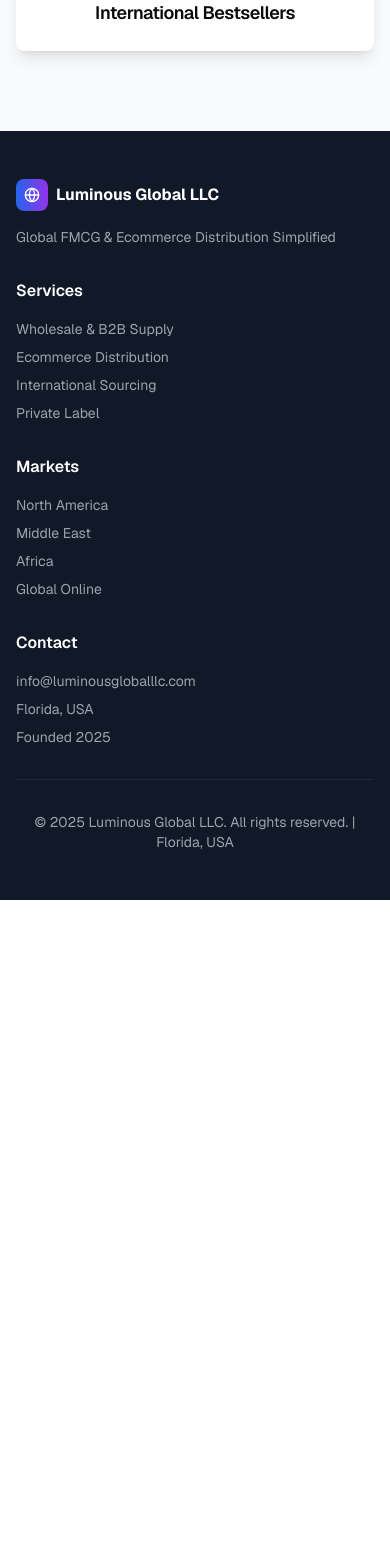
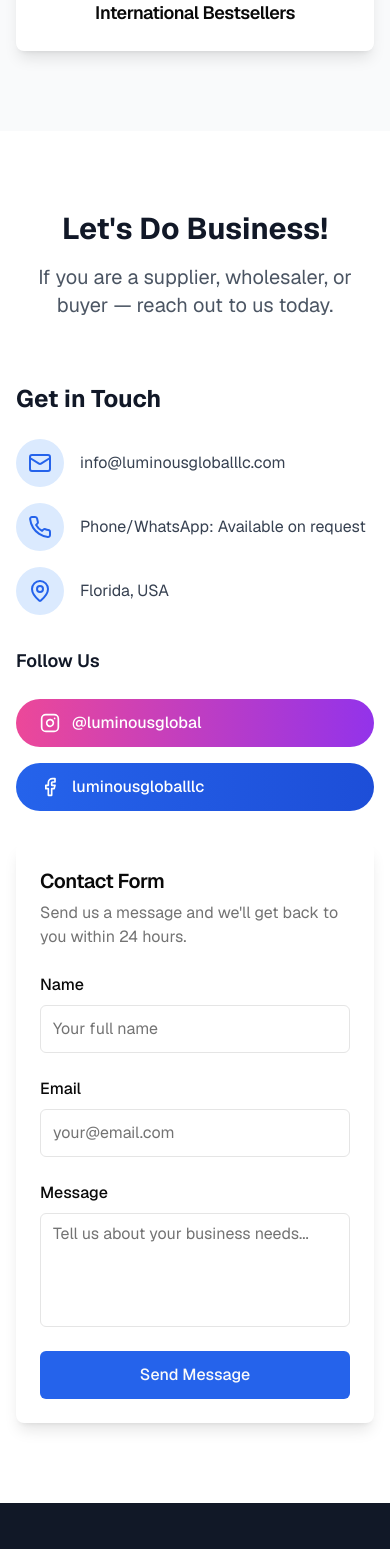
Before and after one commit to riaz9191/luminous-global-website, a Next.js app: page / in a window 390 px wide. Shown: the part 7360-8909 px from the top of the page. Before the commit the page ends 8260 px from the top, so only its background shows below. Built offline with nearby package versions, Linux system fonts and the light colour scheme.

Commit message:
`Added new Contact Section with fixed mobile layout and contact form`

```diff
--- a/app/page.tsx
+++ b/app/page.tsx
@@ -674,6 +674,105 @@ export default function LuminousGlobalWebsite() {
         </div>
       </section>
 
+      {/* Contact Section - Fixed Mobile Layout */}
+      <section id="contact" ref={contactRef} className="py-20 bg-white">
+        <div className="container mx-auto px-4 sm:px-6 lg:px-8">
+          <div className={`text-center mb-16 ${contactInView ? "opacity-100 animate-fadeUp" : "opacity-0"}`}>
+            <h2 className="text-3xl lg:text-4xl font-bold text-gray-900 mb-4">Let's Do Business!</h2>
+            <p className="text-xl text-gray-600">
+              If you are a supplier, wholesaler, or buyer — reach out to us today.
+            </p>
+          </div>
+
+          <div className="grid lg:grid-cols-2 gap-8 lg:gap-12">
+            <div className="space-y-8">
+              <div className={`${contactInView ? "opacity-100 animate-fadeUp delay-100" : "opacity-0"}`}>
+                <h3 className="text-2xl font-bold text-gray-900 mb-6">Get in Touch</h3>
+                <div className="space-y-4">
+                  {[
+                    { icon: Mail, text: "info@luminousgloballlc.com" },
+                    { icon: Phone, text: "Phone/WhatsApp: Available on request" },
+                    { icon: MapPin, text: "Florida, USA" },
+                  ].map((contact, index) => (
+                    <div
+                      key={index}
+                      className={`flex items-center space-x-4 ${contactInView ? `opacity-100 animate-fadeUp delay-${(index + 2) * 100}` : "opacity-0"}`}
+                    >
+                      <div className="w-12 h-12 bg-blue-100 rounded-full flex items-center justify-center flex-shrink-0">
+                        <contact.icon className="h-6 w-6 text-blue-600" />
+                      </div>
+                      <span className="text-gray-700 text-base lg:text-lg break-words">{contact.text}</span>
+                    </div>
+                  ))}
+                </div>
+              </div>
+
+              {/* Cool Follow Us Section with Color Icons */}
+              <div className={`${contactInView ? "opacity-100 animate-fadeUp delay-500" : "opacity-0"}`}>
+                <h4 className="font-semibold text-gray-900 mb-6 text-lg">Follow Us</h4>
+                <div className="flex flex-col sm:flex-row gap-4">
+                  <a
+                    href="#"
+                    className="flex items-center space-x-3 bg-gradient-to-r from-pink-500 to-purple-600 text-white px-6 py-3 rounded-full hover:shadow-lg hover:scale-105 transition-all duration-300 group"
+                  >
+                    <Instagram className="h-5 w-5 group-hover:rotate-12 transition-transform" />
+                    <span className="font-medium">@luminousglobal</span>
+                  </a>
+                  <a
+                    href="#"
+                    className="flex items-center space-x-3 bg-gradient-to-r from-blue-600 to-blue-700 text-white px-6 py-3 rounded-full hover:shadow-lg hover:scale-105 transition-all duration-300 group"
+                  >
+                    <Facebook className="h-5 w-5 group-hover:rotate-12 transition-transform" />
+                    <span className="font-medium">luminousgloballlc</span>
+                  </a>
+                </div>
+              </div>
+            </div>
+
+            {/* Fixed Contact Form for Mobile */}
+            <div className="w-full">
+              <Card
+                className={`border-0 shadow-lg hover-lift w-full ${contactInView ? "opacity-100 animate-fadeUp delay-200" : "opacity-0"}`}
+              >
+                <CardHeader>
+                  <CardTitle className="text-xl">Contact Form</CardTitle>
+                  <CardDescription className="text-base">
+                    Send us a message and we'll get back to you within 24 hours.
+                  </CardDescription>
+                </CardHeader>
+                <CardContent className="space-y-6">
+                  <div className="space-y-2">
+                    <Label htmlFor="name" className="text-base">
+                      Name
+                    </Label>
+                    <Input id="name" placeholder="Your full name" className="h-12 w-full" />
+                  </div>
+                  <div className="space-y-2">
+                    <Label htmlFor="email" className="text-base">
+                      Email
+                    </Label>
+                    <Input id="email" type="email" placeholder="your@email.com" className="h-12 w-full" />
+                  </div>
+                  <div className="space-y-2">
+                    <Label htmlFor="message" className="text-base">
+                      Message
+                    </Label>
+                    <Textarea
+                      id="message"
+                      placeholder="Tell us about your business needs..."
+                      rows={4}
+                      className="w-full resize-none"
+                    />
+                  </div>
+                  <Button className="w-full bg-blue-600 hover:bg-blue-700 hover-lift h-12 text-base">
+                    Send Message
+                  </Button>
+                </CardContent>
+              </Card>
+            </div>
+          </div>
+        </div>
+      </section>
 
       {/* Footer */}
       <footer className="bg-gray-900 text-white py-12">
```
